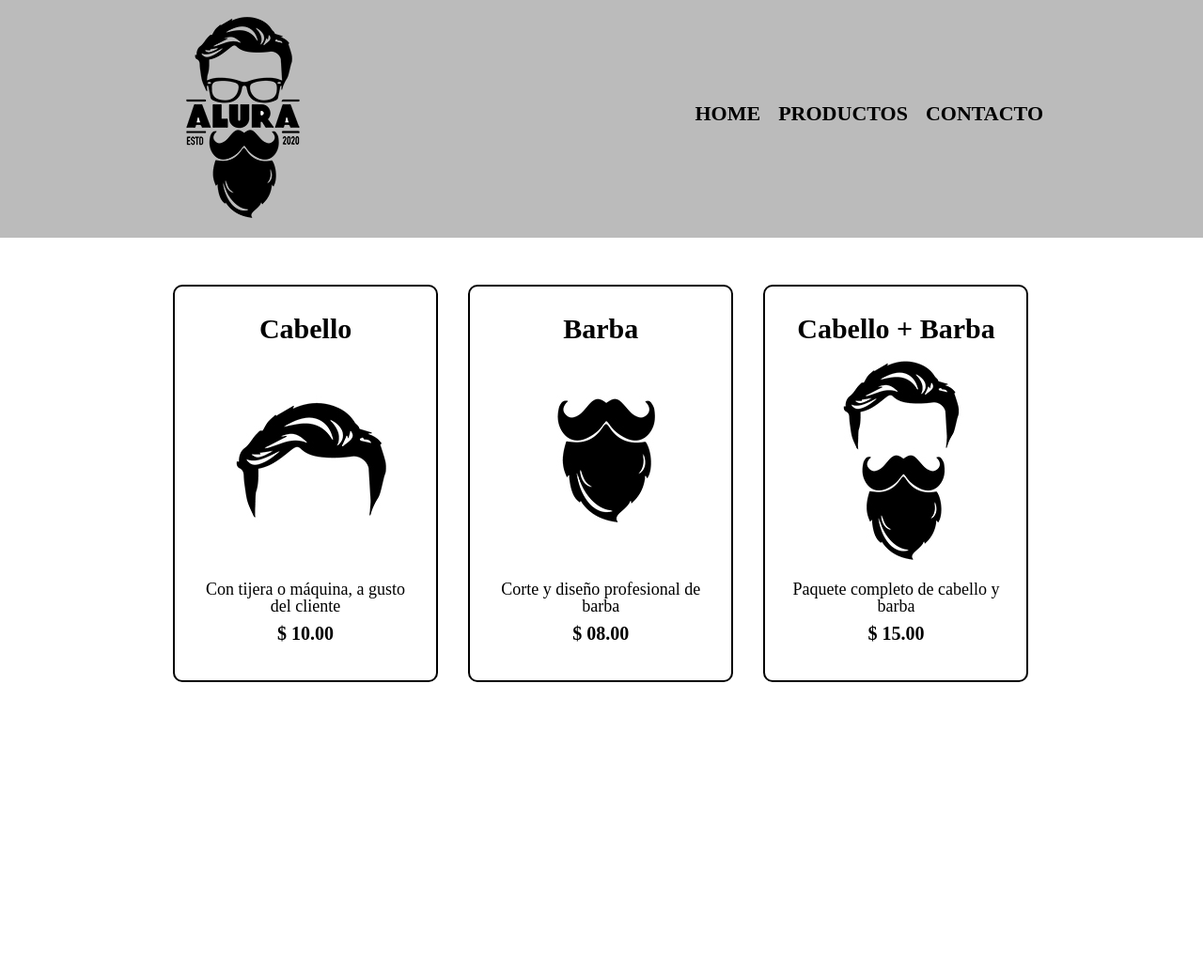
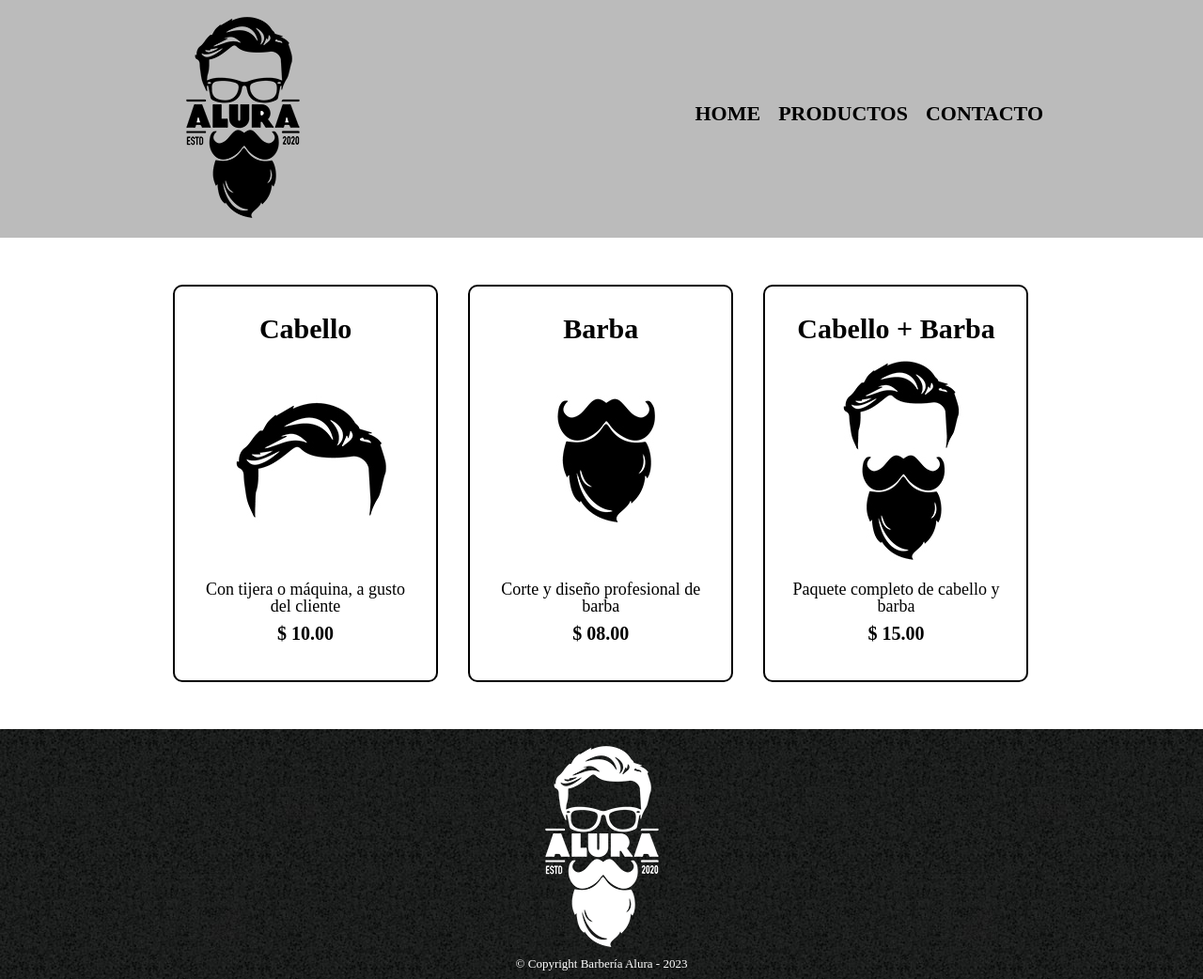
Before and after one commit to kiriasru/barberia-alura, a plain HTML site: page pages/productos.html in a window 1280 px wide. Shown: the whole page at 94% size. Before the commit the page ends 800 px from the top, so only its background shows below. Drawn offline with Linux system fonts and the light colour scheme.

Commit message:
Se ha terminado el footer de la pagina productos

```diff
--- a/pages/productos.css
+++ b/pages/productos.css
@@ -77,3 +77,16 @@ nav a:hover{
     color: #c78c19;
     text-decoration: underline;
 }
+
+footer {
+    text-align: center;
+    background-image: url(/images/imagenes/bg.jpg);
+    padding: 50px;
+}
+
+.copyright {
+    color: white;
+    font-size: 13px;
+    position: relative;
+    bottom: 10px;
+}
--- a/pages/productos.html
+++ b/pages/productos.html
@@ -51,6 +51,11 @@
         </ul>
     </main>
 
+    <footer>
+        <img src="/images/imagenes/logo-blanco.png" alt="logo blanco de barbería">
+        <p class="copyright">&copy; Copyright Barbería Alura - 2023</p>
+    </footer>
+
 </body>
 
 </html>
```
